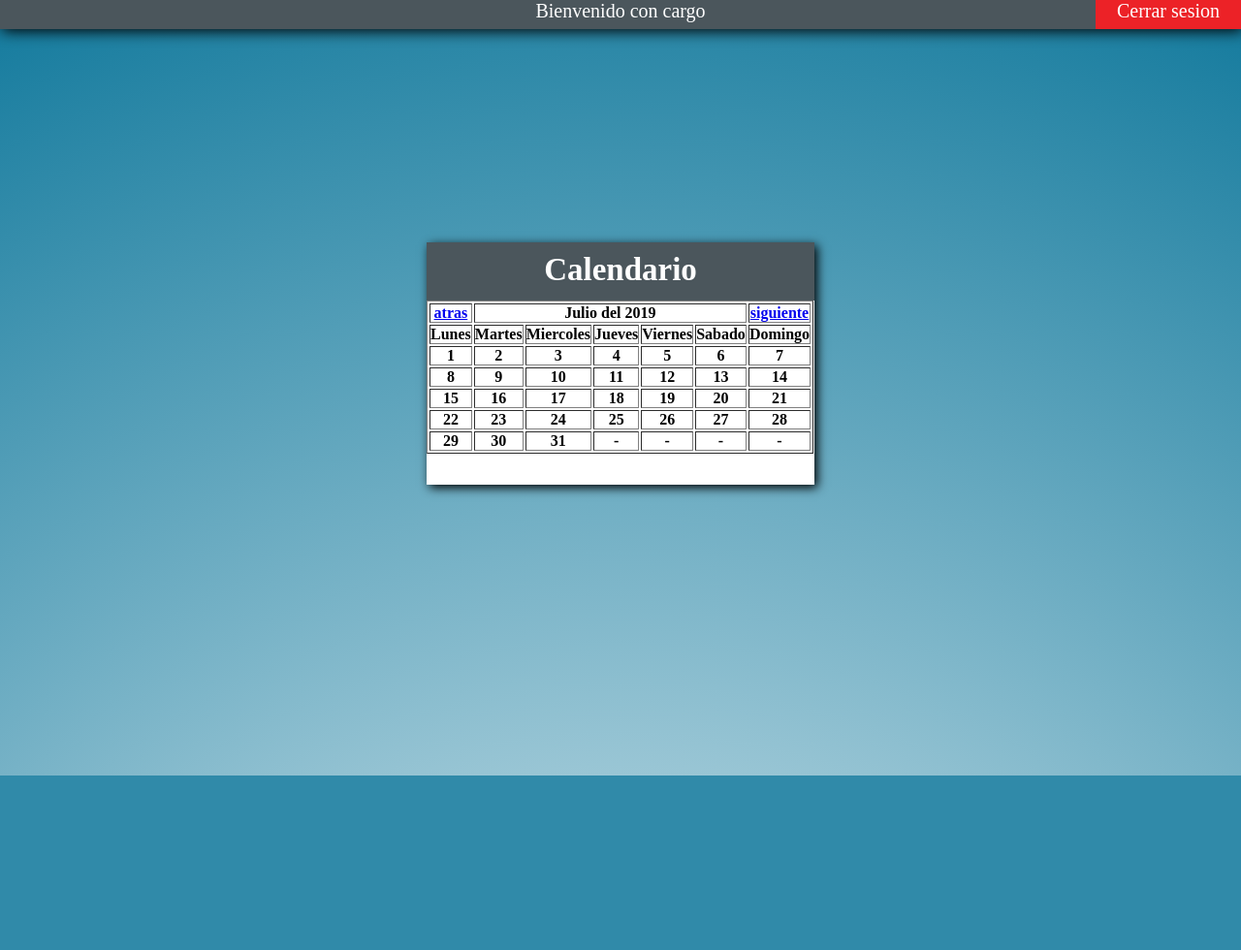
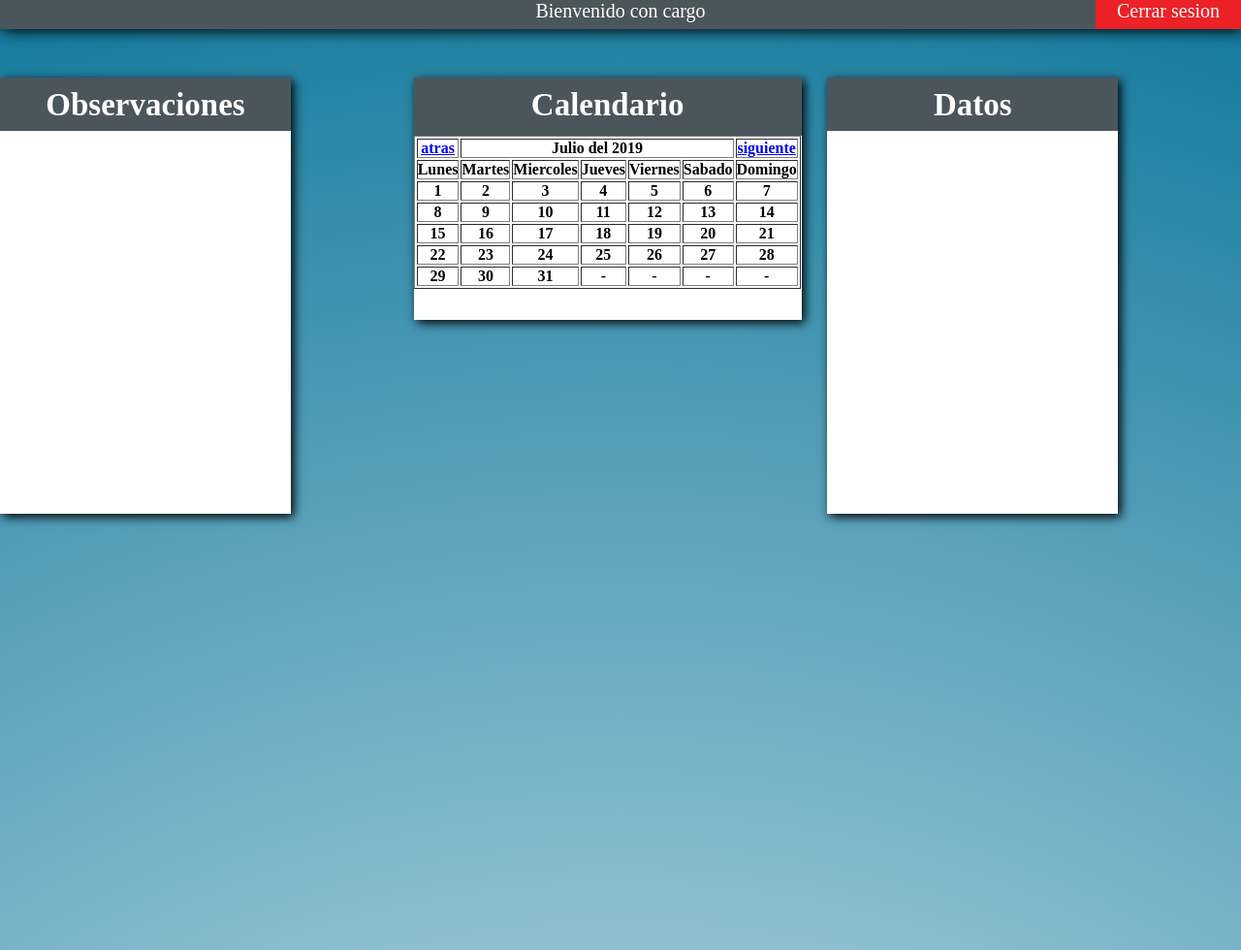
Before and after one commit to RubenVz1/programacioncca, a PHP site: page /vistas/calendar.php in a window 1280 px wide. Shown: the whole page at 97% size. Before the commit the page ends 800 px from the top, so only its background shows below. Run offline with PHP 8.4, Linux system fonts and the light colour scheme; the visitor is signed in with stand-in values (Sample User, id 1); data comes from the database, SQL or seed files in the repository; both versions use the stored data as it was after the commit; lists and menus that the app fills with data are empty.

Commit message:
Se mejoraron algunos estilos, se mejoro la distribucion de los archivos HTML, se mejoro la base de datos, se cambio la funcionalidad del archivo calendar para mostrar la informacion mas importante de las actividades

```diff
--- a/styles/calendarStylo.css
+++ b/styles/calendarStylo.css
@@ -7,11 +7,11 @@
 body
 {
 	display: grid;
-	grid-template-rows: 1fr 1fr 1fr;
-	grid-template-columns: 1fr auto 1fr;
+	grid-template-rows: 80px 1fr 1fr;
+	grid-template-columns: 1fr 1fr 1fr;
 	grid-template-areas: "a a a"
-						 ". b ."
-						 ". . .";
+						 "b c d"
+						 ". e .";
 	background-image: radial-gradient(circle,rgb(255,255,255),rgb(19,122,157));
 	background-repeat: no-repeat;
 	background-size: 100% 400%;
@@ -67,7 +67,7 @@ header p
 
 #calendario
 {
-	grid-area: b;
+	grid-area: c;
 	background-color: white;
 	width: 400px;
 	height: 250px;
@@ -83,3 +83,49 @@ header p
 	padding-top: 10px;
 	font-size: 22px;
 }
+
+#observaciones
+{
+	grid-area: b;
+	background-color: white;
+	width: 300px;
+	height: 450px;
+	box-shadow: 3px 3px 10px;
+}
+
+#datos
+{
+	grid-area: d;
+	background-color: white;
+	width: 300px;
+	height: 450px;
+	box-shadow: 3px 3px 10px;
+}
+
+#cabecera2
+{
+	background-color: rgb(75,86,92);
+	color: white;
+	height: 10%;
+	width: 100%;
+	padding-top: 10px;
+	font-size: 22px;
+}
+
+#cuerpo
+{
+	color: black;
+	padding-top: 10px;
+	font-size: 14px;
+}
+
+#boton
+{
+	grid-area: e;
+	background-color: black;
+	color: white;
+	height: 30px;
+	width: 200px;
+	text-align: center;
+	text-decoration: none;
+}
--- a/vistas/activity.php
+++ b/vistas/activity.php
@@ -24,8 +24,8 @@
     <body>
         <header>
             <?php echo "<p>Bienvenido ".$user->getNombre()." con cargo ".$user->getCargo()."</p>"?>
-            <a id = botonRegresar" href="calendar.php">Regresar</a>
-            <a id = "boton" href="../includes/logout.php">Cerrar sesion</a>
+            <a id = "botonRegresar" href="calendar.php">Regresar</a>
+            <a id = "botonSalir" href="../includes/logout.php">Cerrar sesion</a>
         </header>
         <?php
             $db = new DB();
@@ -46,7 +46,7 @@
                 }
                 else
                 {
-                    echo "Hubo un error al cargar la avtividad";
+                    echo "Hubo un error al cargar la actividad";
                 }
             }
             else
--- a/vistas/calendar.php
+++ b/vistas/calendar.php
@@ -145,7 +145,7 @@
 									{
 									    if($result[$k][2] == fechaString($dia,$mes,$anio))
 									    {
-									    	echo "<br><a href='../vistas/activity.php?id=".$result[$k][0]."'>".$result[$k][1]."</a><br>";
+									    	echo "<br><a href='calendar.php?mes=".$mes."&anio=".$anio."&id=".$result[$k][0]."'>".$result[$k][1]."</a><br>";
 									    }
 									}
 								}
@@ -163,5 +163,74 @@
 				?>
 			</table>
 		</div>
+		<div id="observaciones">
+			<section id="cabecera2">
+				<h1>Observaciones</h1>
+			</section>
+			<section id="cuerpo">
+			<?php
+				if(isset($_GET['id']))
+            	{
+	                $id = $_GET['id'];
+	                $query = $db->connect()->prepare("SELECT r.observacion
+	                                                  FROM actividad a, programacion p, requerimientoActividad r
+	                                                  WHERE a.idProgramacion = p.idProgramacion
+	                                                  AND p.idRequerimientoActividad = r.idRequerimientoActividad
+	                                                  AND a.idActividad = $id");
+	                $query->execute();
+	                $query->setFetchMode(PDO::FETCH_NUM);
+	                $result = $query->fetchAll();
+	                if($query->rowCount())
+	                {
+	                    echo "<p>".$result[0][0]."</p>";
+	                }
+	                else
+	                {
+	                    echo "Hubo un error al cargar la actividad";
+	                }
+            	}
+			?>
+			</section>
+		</div>
+		<div id="datos">
+			<section id="cabecera2">
+				<h1>Datos</h1>
+			</section>
+			<section id="cuerpo">
+				<?php
+				if(isset($_GET['id']))
+            	{
+	                $id = $_GET['id'];
+	                $query = $db->connect()->prepare("SELECT r.nombreActividad,r.nombreCompania,r.lugar,r.fechaProgramacion, r.fechaEvento
+	                                                  FROM actividad a, programacion p, requerimientoActividad r
+	                                                  WHERE a.idProgramacion = p.idProgramacion
+	                                                  AND p.idRequerimientoActividad = r.idRequerimientoActividad
+	                                                  AND a.idActividad = $id");
+	                $query->execute();
+	                $query->setFetchMode(PDO::FETCH_NUM);
+	                $result = $query->fetchAll();
+	                if($query->rowCount())
+	                {
+	                    echo "<p>Nombre de la actividad: ".$result[0][0]."</p>";
+	                    echo "<p>Nombre de la compania: ".$result[0][1]."</p>";
+	                    echo "<p>Lugar del evento: ".$result[0][2]."</p>";
+	                    echo "<p>Fecha de programacion: ".$result[0][3]."</p>";
+	                    echo "<p>Fecha del evento: ".$result[0][4]."</p>";
+	                }
+	                else
+	                {
+	                    echo "Hubo un error al cargar la actividad";
+	                }
+            	}
+			?>
+			</section>
+		</div>
+		<?php
+			if(isset($_GET['id']))
+			{
+				echo "<a id='boton'href='../vistas/activity.php?id=".$_GET['id']."'>Mas informacion</a>";
+			}
+		?>
+		<a href='../vistas/activity'></a>
 	</body>
 </html>
```
Also changed, not shown: CDC_BD.sql (+8 -7 lines), styles/adminStylo.css (+54 -44 lines), vistas/administracion.php (+9 -8 lines).
